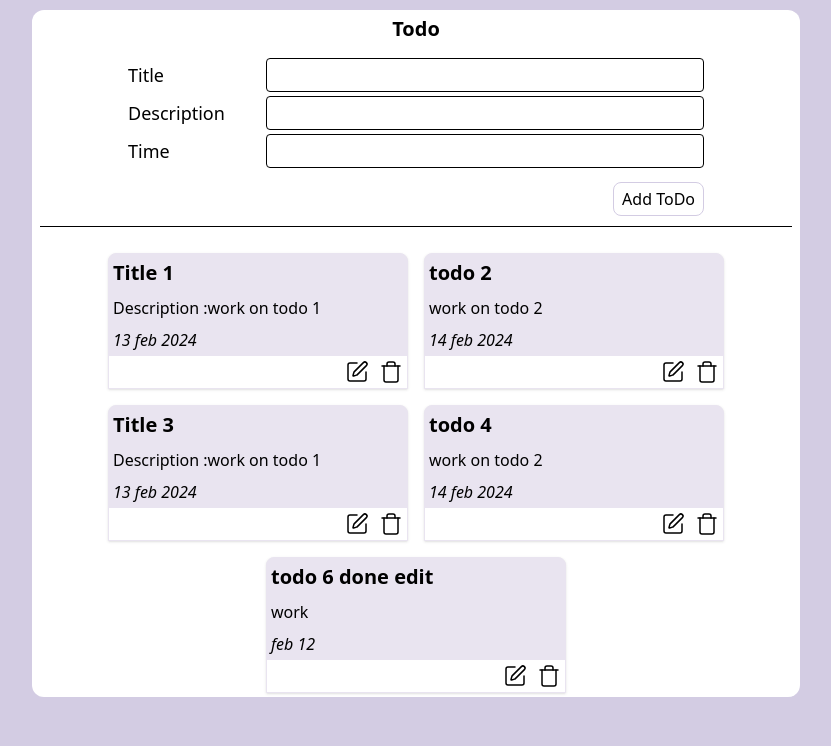
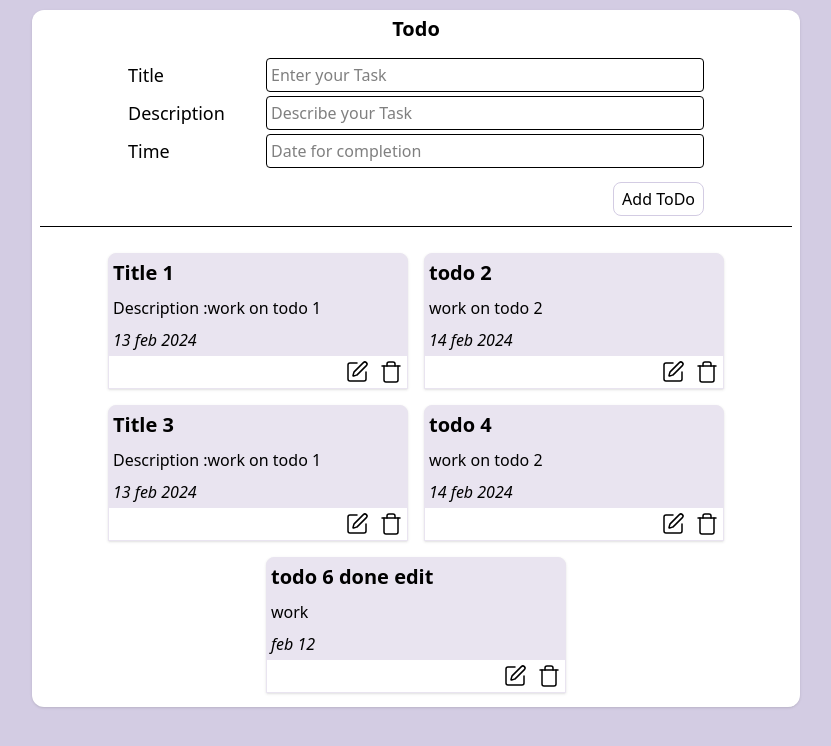
Before and after one commit to zeidkazi/todo_assignment, a React (Vite) app: page / in a window 1280 px wide. Shown: the top 746 px of the page, without its empty margins (224-1055 px from the left). Built offline with nearby package versions, Linux system fonts and the light colour scheme; data requests are answered from the project's data file.

Commit message:
modify: ui

```diff
--- a/src/components/AddTodo.tsx
+++ b/src/components/AddTodo.tsx
@@ -7,7 +7,7 @@ import { useMutation, useQueryClient } from "@tanstack/react-query";
 export const formSchema = yup.object().shape({
   title: yup.string().required("Title required"),
   description: yup.string().required("Description required"),
-  time: yup.string().required("Time required"),
+  time: yup.date().required("Time required"),
 });
 
 const AddTodo = () => {
@@ -43,6 +43,7 @@ const AddTodo = () => {
             <input
               type="text"
               id="title"
+              placeholder="Enter your Task"
               {...register("title")}
               className={`w-full outline-none border rounded p-xs ${
                 errors?.title
@@ -64,6 +65,7 @@ const AddTodo = () => {
             <input
               type="text"
               id="description"
+              placeholder="Describe your Task"
               {...register("description")}
               className={`w-full outline-none border rounded p-xs ${
                 errors?.description
@@ -87,6 +89,7 @@ const AddTodo = () => {
             <input
               type="text"
               id="time"
+              placeholder="Date for completion"
               {...register("time")}
               className={`w-full outline-none border rounded p-xs ${
                 errors?.time
--- a/src/components/TodoList.tsx
+++ b/src/components/TodoList.tsx
@@ -3,7 +3,7 @@ import TodoCard from "./TodoCard";
 
 const TodoList: React.FC<TodoListProps> = ({ data }) => {
   return (
-    <div className="w-full h-fit flex items-start justify-center flex-wrap gap-4 pt-base">
+    <div className="w-full h-fit flex items-start justify-center flex-wrap gap-4 py-base">
       {data &&
         data?.map((todo: TodoType, id: number) => (
           <TodoCard todo={todo} id={id}/>
--- a/src/pages/Todo.tsx
+++ b/src/pages/Todo.tsx
@@ -20,7 +20,7 @@ const Todo = () => {
 
   return (
     <div className="bg-background w-full h-screen max-h-screen overflow-auto flex flex-col items-center p-base">
-      <div className="w-full max-w-3xl flex flex-col items-center gap-4 bg-white rounded-xl py-xs px-sm ">
+      <div className="w-full max-w-3xl flex flex-col items-center gap-4 bg-white rounded-xl py-xs px-sm shadow ">
         <AddTodo />
         <TodoList data={fetchTodoData} />
       </div>
```
